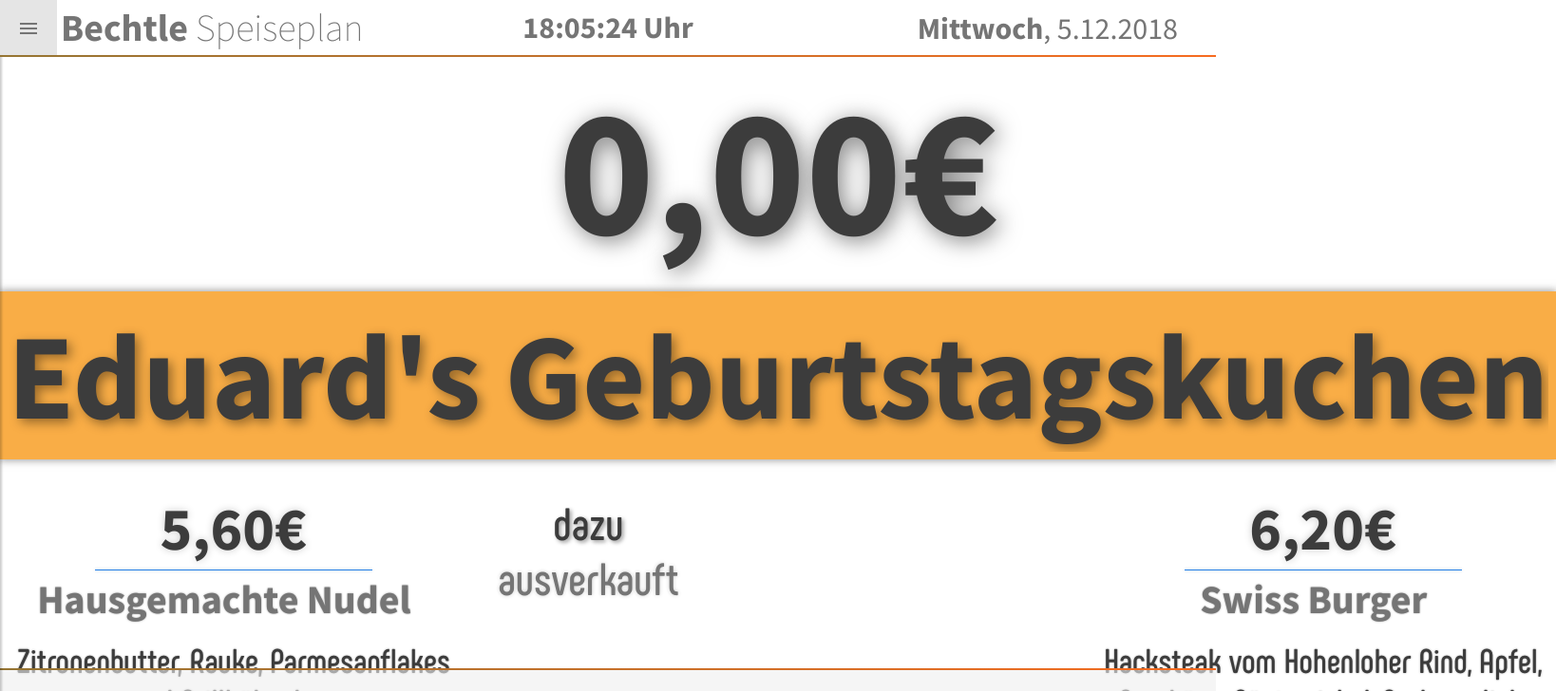
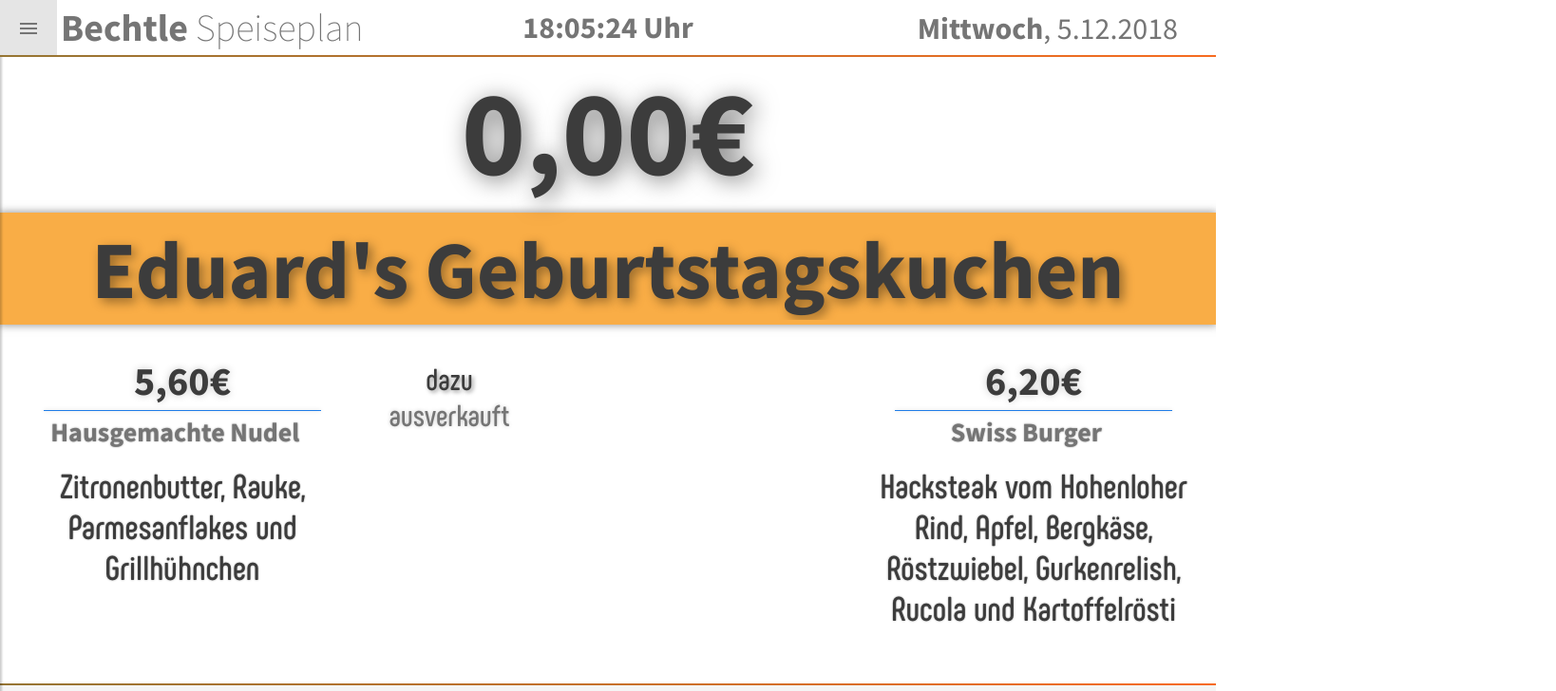
Before and after one commit to zanfee/bechtle-speiseplan, a Vue app: page / in a window 1280 px wide. Shown: the top 728 px of the page at 95% size, 1638 px wide, since content can reach past the window. Built offline with nearby package versions, Linux system fonts and the light colour scheme.

Commit message:
Percentual font-size tv-view

```diff
--- a/src/assets/global.css
+++ b/src/assets/global.css
@@ -9,6 +9,7 @@
 
 h1 {
   font-size: 12em;
+  font-size: 10vw;
   font-family: "Source Sans Pro", "sans-serif";
   font-weight: 700;
   color: #3c3c3c;
@@ -16,6 +17,7 @@ h1 {
 
 h2 {
   font-size: 8em;
+  font-size: 6.7vw;
   font-family: "Source Sans Pro", "sans-serif";
   font-weight: 700;
   color: #3c3c3c;
@@ -23,12 +25,14 @@ h2 {
 
 h3 {
   font-size: 3em;
+  font-size: 2.5vw;
   font-weight: 700;
   font-family: "Phenomena";
 }
 
 h4 {
   font-size: 3em;
+  font-size: 2.5vw;
   font-weight: 700;
   font-family: "Phenomena";
 }
--- a/src/components/Footer.vue
+++ b/src/components/Footer.vue
@@ -25,6 +25,8 @@ export default {
 .footer {
   width: 100%;
   height: 96px;
+  height: 6em;
+  height: 10vh;
   background-color: #F5F5F5;
   bottom: 0;
   position: fixed;
--- a/src/pages/CarouselPage.vue
+++ b/src/pages/CarouselPage.vue
@@ -98,9 +98,11 @@ export default {
 
 .typeBig {
   background-color: #f9ad46;
-  padding: 8px;
+  padding: 0.5em;
+  padding: 0.42vw;
   margin: 0;
   margin-top: 8px;
+  margin-top: 0.42vw;
   box-shadow: 0px 0px 8px 1px rgba(60,60,60,0.5);
 }
 
@@ -135,7 +137,8 @@ export default {
 }
 
 .price {
-  font-size: 64px;
+  font-size: 4em;
+  font-size: 3.3vw;
   text-align: center;
   margin: 0;
   position: relative;
@@ -155,7 +158,8 @@ export default {
 }
 
 .title {
-  font-size: 42px;
+  font-size: 2.625em;
+  font-size: 2.1875vw;
   text-align: center;
   margin: 0;
   position: relative;
```
